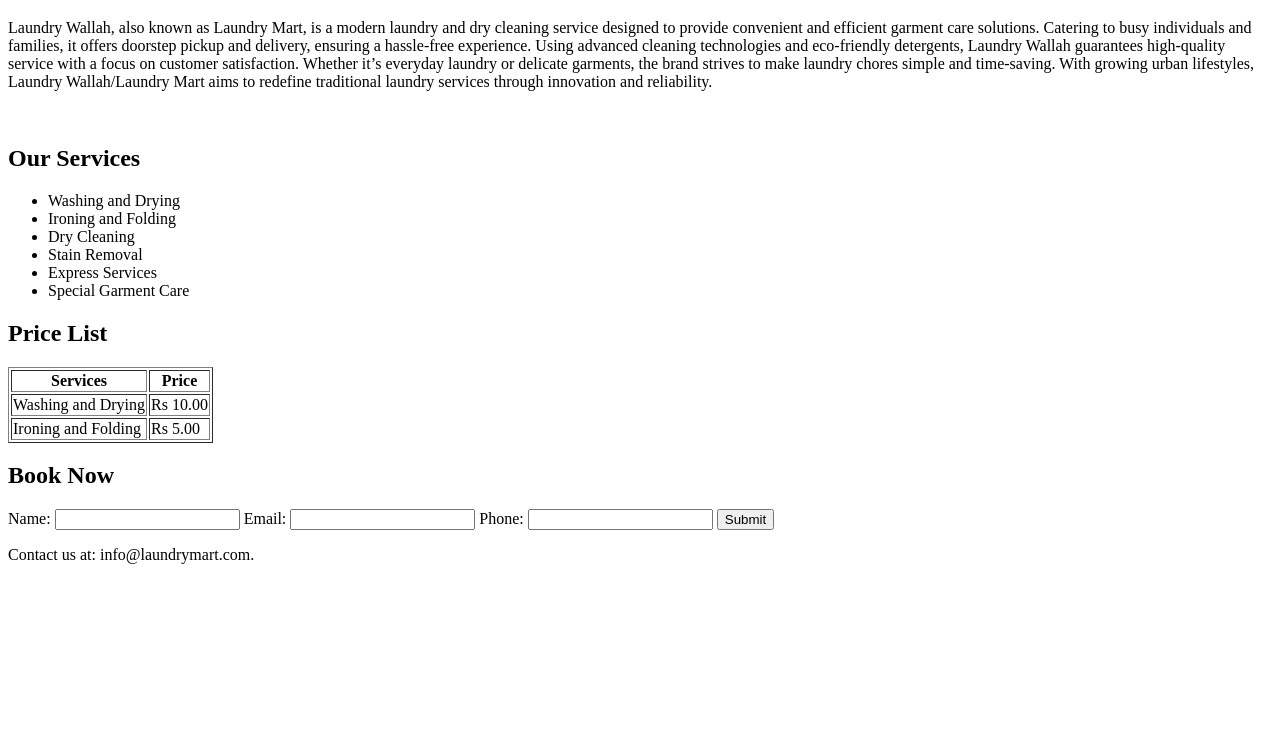
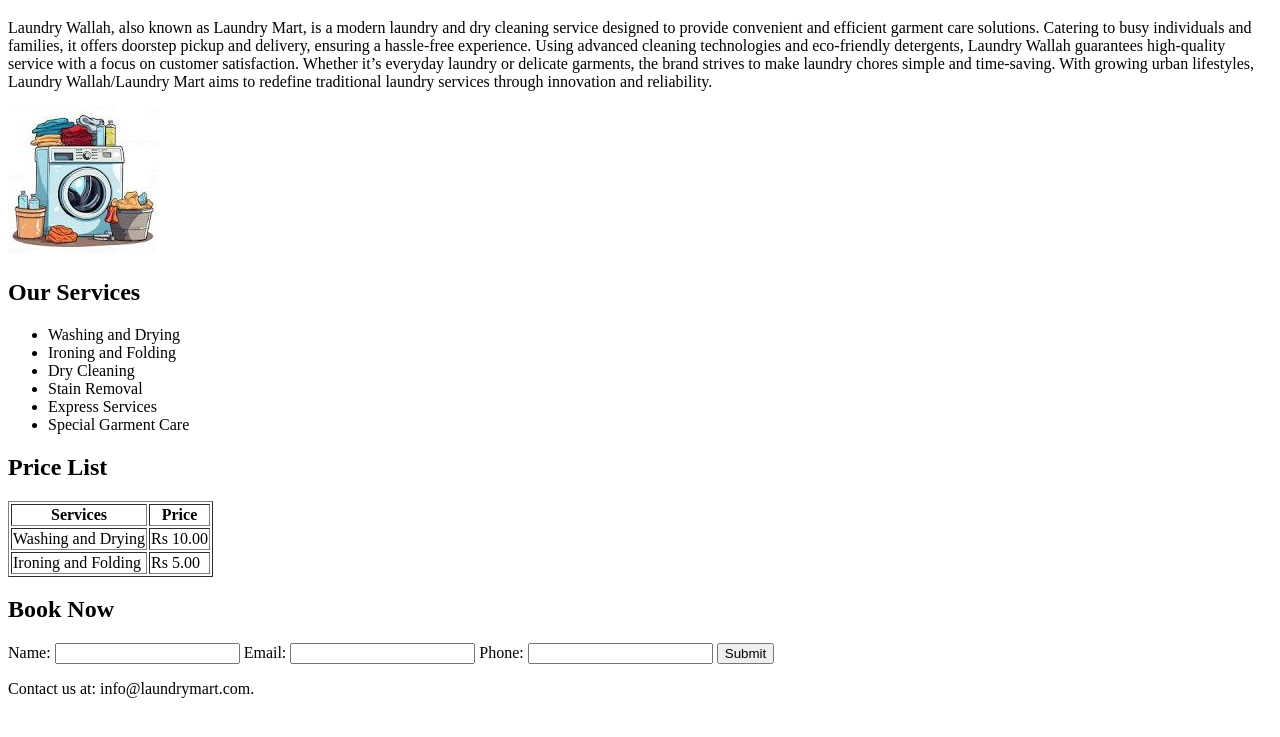
Before and after one commit to shubhrawat44/htmlTask, a plain HTML site: page index.html in a window 1280 px wide. Shown: the part 61-798 px from the top of the page. Drawn offline with Linux system fonts and the light colour scheme.

Commit message:
Update index.html

```diff
--- a/index.html
+++ b/index.html
@@ -14,7 +14,7 @@
             <p>Laundry Wallah, also known as Laundry Mart, is a modern laundry and dry cleaning service designed to provide convenient and efficient garment care solutions. Catering to busy individuals and families, it offers doorstep pickup and delivery, ensuring a hassle-free experience. Using advanced cleaning technologies and eco-friendly detergents, Laundry Wallah guarantees high-quality service with a focus on customer satisfaction. Whether it’s everyday laundry or delicate garments, the brand strives to make laundry chores simple and time-saving. With growing urban lifestyles, Laundry Wallah/Laundry Mart aims to redefine traditional laundry services through innovation and reliability.</p>
         </section>
         <section>
-            <img src="assets/images/laundry.jpg" alt="">
+            <img src="laundry.jpg" alt="">
         </section>
         <section>
             <h1>Our Services</h1>
@@ -63,4 +63,5 @@
         <p>Contact us at: info@laundrymart.com.</p>
     </footer>
 </body>
+
 </html>
```
